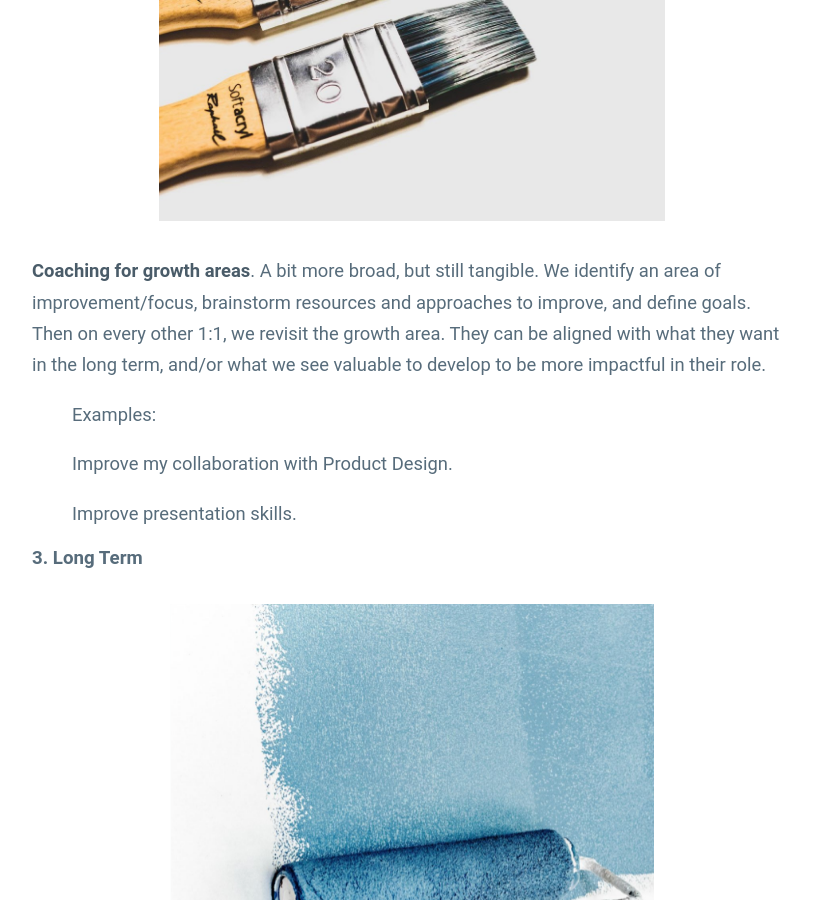
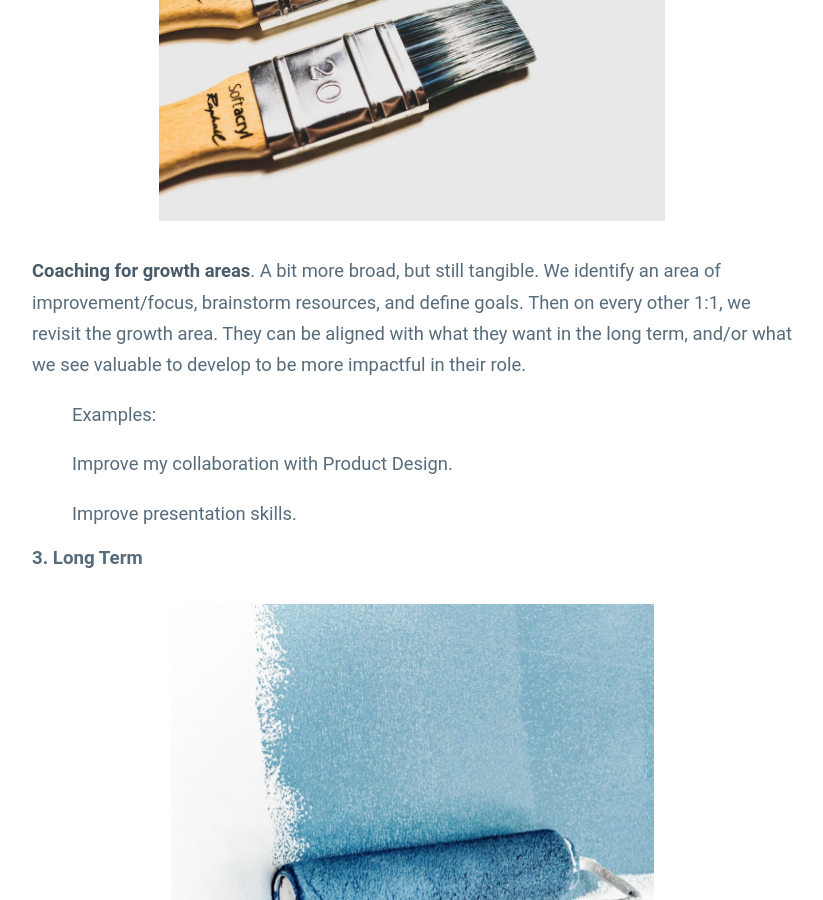
Before and after one commit to guillermodlpa/site, a Jekyll site: the page built from _posts/2021-12-08-growth-of-direct-reports.markdown, in a window 1280 px wide and 900 px high, scrolled down 4592 px. Shown: the whole window, without its empty margins (228-1051 px from the left). Built offline with Jekyll 4.4.1, drawn with Linux system fonts in a browser that asks for light colours.

Commit message:
Updated Growth Of Direct Reports

```diff
--- a/_posts/2021-12-08-growth-of-direct-reports.markdown
+++ b/_posts/2021-12-08-growth-of-direct-reports.markdown
@@ -61,7 +61,7 @@ Consists on **feedback**, educational discussions during 1:1s, reflection opport
 
 ![mid.png](/uploads/mid.png)
 
-**Coaching for growth areas**. A bit more broad, but still tangible. We identify an area of improvement/focus, brainstorm resources and approaches to improve, and define goals. Then on every other 1:1, we revisit the growth area. They can be aligned with what they want in the long term, and/or what we see valuable to develop to be more impactful in their role.
+**Coaching for growth areas**. A bit more broad, but still tangible. We identify an area of improvement/focus, brainstorm resources, and define goals. Then on every other 1:1, we revisit the growth area. They can be aligned with what they want in the long term, and/or what we see valuable to develop to be more impactful in their role.
 
 > Examples:
 >
```
